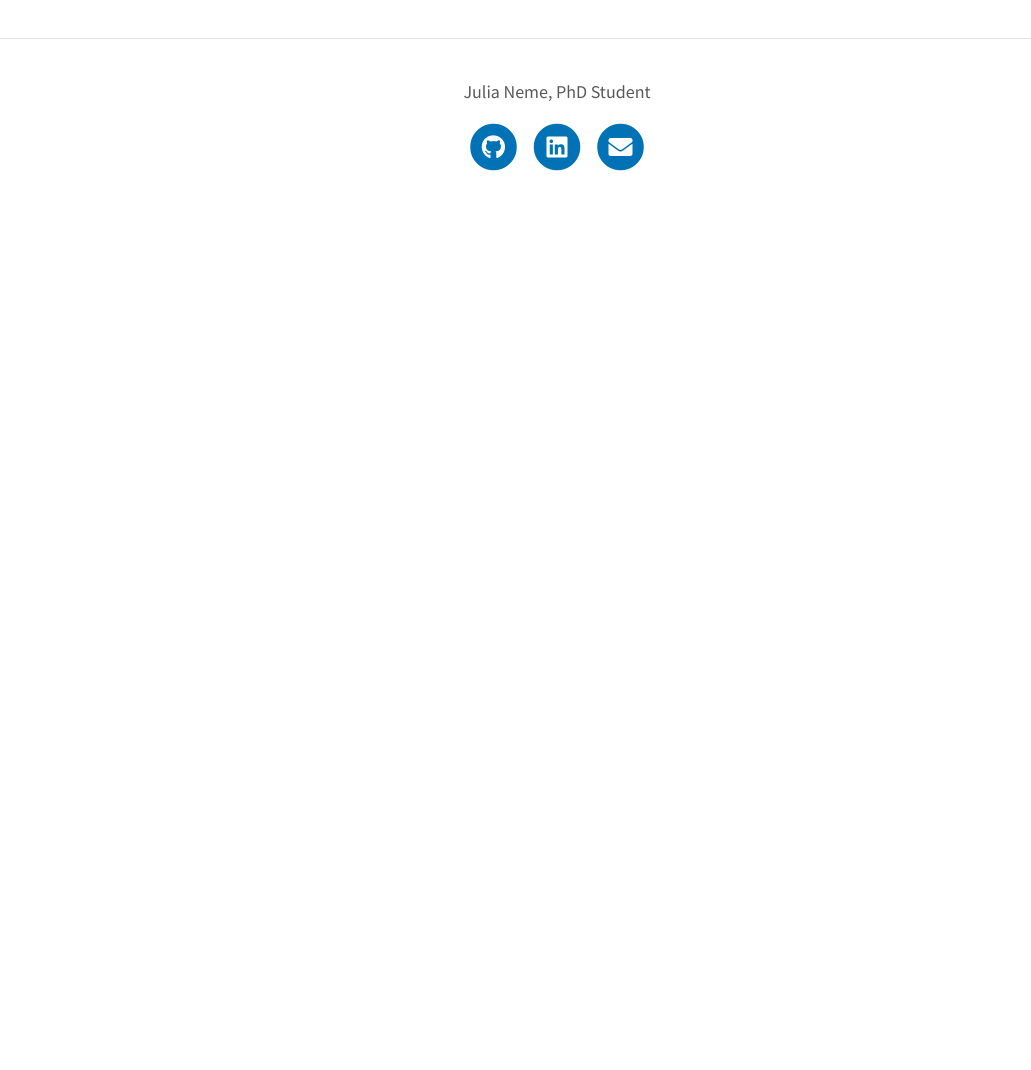
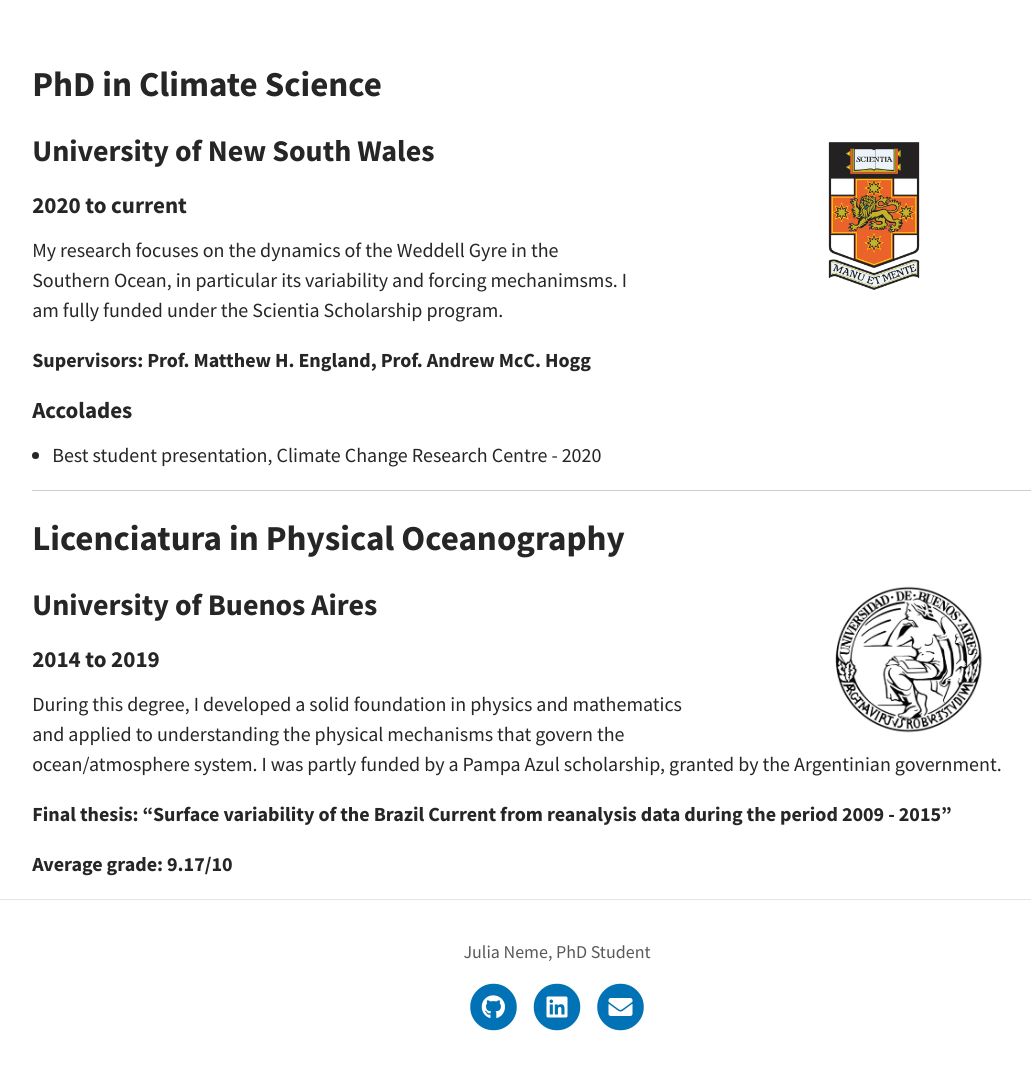
Before and after one commit to julia-neme/julia-neme.github.io, a Jekyll site: the page built from pages/education.md, in a window 1280 px wide. Shown: the part 314-1384 px from the top of the page, without its empty margins (83-1114 px from the left). Built offline with Jekyll 4.4.1, drawn with Linux system fonts in a browser that asks for light colours; before the commit the page ends 900 px from its top, so only the background shows below that.

Commit message:
Update education.md

```diff
--- a/pages/education.md
+++ b/pages/education.md
@@ -5,3 +5,34 @@ permalink: /education/
 subtitle: ""
 feature-img: "assets/img/header/Header-research-2.jpg"
 ---
+
+## PhD in Climate Science
+
+<img align="right" height="170" src="/assets/img/portfolio/UNSW-logo.png">
+
+### University of New South Wales
+
+#### 2020 to current
+
+My research focuses on the dynamics of the Weddell Gyre in the Southern Ocean, in particular its variability and forcing mechanimsms. I am fully funded under the Scientia Scholarship program.
+
+**Supervisors: Prof. Matthew H. England, Prof. Andrew McC. Hogg**
+
+#### Accolades
+
+ - Best student presentation, Climate Change Research Centre - 2020
+
+---
+
+## Licenciatura in Physical Oceanography
+
+<img align="right" height="150" src="/assets/img/portfolio/UBA-logo.jpg">
+
+### University of Buenos Aires
+#### 2014 to 2019
+
+During this degree, I developed a solid foundation in physics and mathematics and applied to understanding the physical mechanisms that govern the ocean/atmosphere system. I was partly funded by a Pampa Azul scholarship, granted by the Argentinian government.
+
+**Final thesis: "Surface variability of the Brazil Current from reanalysis data during the period 2009 - 2015"**
+
+**Average grade: 9.17/10**
```
